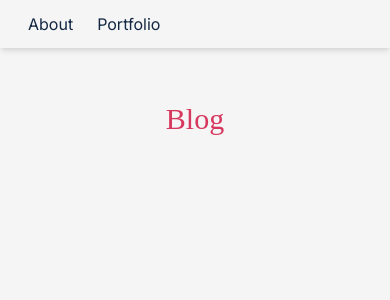
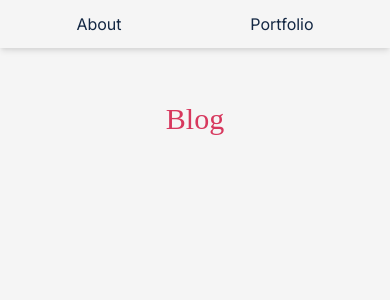
Before and after one commit to CristobalSalazar/next-site, a Next.js app: page /blog in a window 390 px wide. Shown: the top 300 px of the page. Built offline with nearby package versions, Linux system fonts and the light colour scheme; a web font is replaced by a local one.

Commit message:
better mobile nav

```diff
--- a/src/components/Nav.tsx
+++ b/src/components/Nav.tsx
@@ -7,14 +7,13 @@ interface NavProps {
 export default function Nav({ title, links }: NavProps) {
   return (
     <>
-      <nav className="fixed z-10 flex justify-between w-screen p-3 bg-transparent bg-light shadow-md">
-        <div className="flex ml-4">
-          <span className="box-border pr-4 text-dark font-cursive h-100 sm:hidden">
+      <nav className="fixed z-10 flex w-screen p-3 bg-transparent shadow-md bg-light">
+        <span className="box-border flex-shrink-0 pr-4 text-dark font-cursive h-100 sm:hidden">
           {title}
         </span>
-          <ul className="ml-4 sm:ml-0">
+        <ul className="flex w-full ml-4 sm:ml-0 sm:justify-around">
           {links.map((link) => (
-              <li className="inline-block mr-6" key={link.name}>
+            <li className="mr-6 sm:mr-0" key={link.name}>
               <Link href={link.route}>
                 <a
                   className={`${
@@ -27,7 +26,6 @@ export default function Nav({ title, links }: NavProps) {
             </li>
           ))}
         </ul>
-        </div>
       </nav>
     </>
   );
```
Lines whose indentation alone changed are shown as unchanged.
